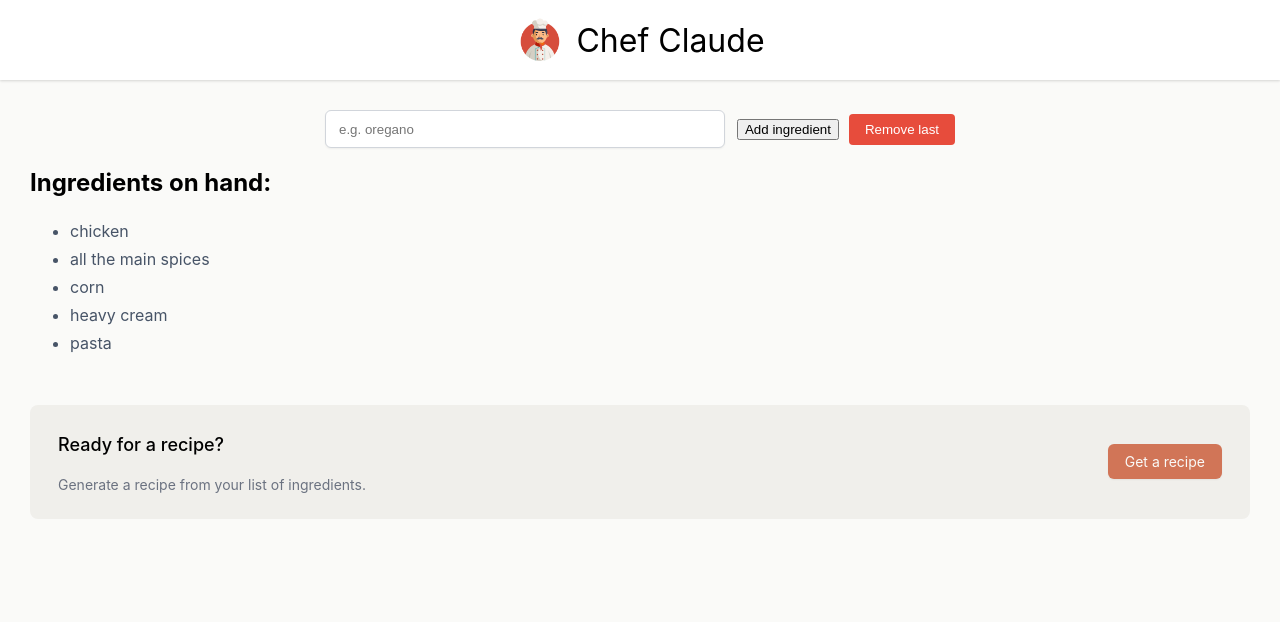
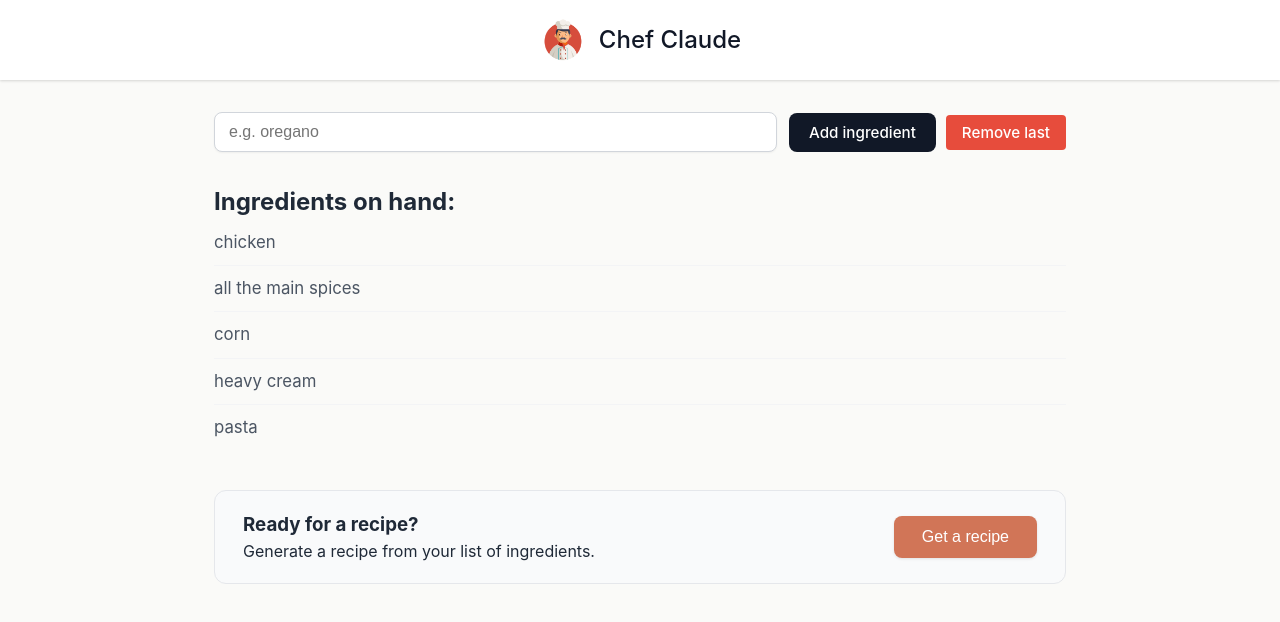
Before and after one commit to Mawejje123/Recipe-Generator, a React (Vite) app: page / in a window 1280 px wide. Shown: the top 622 px of the page. Built offline with nearby package versions, Linux system fonts and the light colour scheme.

Commit message:
Add an animation spinner

```diff
--- a/src/App.css
+++ b/src/App.css
@@ -1,117 +1,315 @@
+/* Reset & base styles */
 * {
     box-sizing: border-box;
+    margin: 0;
+    padding: 0;
 }
 
 body {
-    margin: 0;
-    font-family: Inter, sans-serif;
+    font-family: 'Inter', system-ui, -apple-system, sans-serif;
     background-color: #FAFAF8;
+    color: #1F2937;
+    line-height: 1.5;
+    min-height: 100vh;
 }
 
+/* Header */
 header {
+    display: flex;
+    align-items: center;
+    justify-content: center;
+    gap: 12px;
+    height: 80px;
+    background: white;
+    box-shadow: 0 1px 3px rgba(0, 0, 0, 0.1),
+                0 1px 2px rgba(0, 0, 0, 0.06);
+    position: sticky;
+    top: 0;
+    z-index: 10;
+}
+
+header img {
+    width: 48px;
+    height: 48px;
+    object-fit: contain;
+}
+
+header h1 {
+    font-size: 1.5rem;
+    font-weight: 500;
+    color: #111827;
+}
+
+/* Main content */
+main {
+    max-width: 900px;
+    margin: 0 auto;
+    padding: 32px 24px 40px;
+}
+
+/* Add ingredient form */
+.add-ingredient-form {
+    display: flex;
+    flex-wrap: wrap;
+    gap: 12px;
+    margin-bottom: 32px;
+}
+
+.add-ingredient-form input {
+    flex: 1 1 280px;
+    min-width: 0;
+    padding: 10px 14px;
+    font-size: 1rem;
+    border: 1px solid #D1D5DB;
+    border-radius: 8px;
+    box-shadow: 0 1px 2px rgba(0, 0, 0, 0.05);
+    transition: border-color 0.15s ease, box-shadow 0.15s ease;
+}
+
+.add-ingredient-form input:focus {
+    outline: none;
+    border-color: #9CA3AF;
+    box-shadow: 0 0 0 3px rgba(156, 163, 175, 0.15);
+}
+
+.add-ingredient-form .button-group {
+    display: flex;
+    gap: 10px;
+    flex-wrap: wrap;
+}
+
+.add-ingredient-form button {
+    font-family: inherit;
+    font-size: 0.95rem;
+    font-weight: 500;
+    padding: 10px 20px;
+    border-radius: 8px;
+    cursor: pointer;
+    transition: all 0.15s ease;
+    white-space: nowrap;
+}
+
+.add-ingredient-form button[type="submit"] {
+    background: #111827;
+    color: white;
+    border: none;
+}
+
+.add-ingredient-form button[type="submit"]:hover {
+    background: #1F2937;
+    transform: translateY(-1px);
+}
+
+.add-ingredient-form button.remove-btn {
+    background: #EF4444;
+    color: white;
+    border: none;
+}
+
+.add-ingredient-form button.remove-btn:hover {
+    background: #DC2626;
+    transform: translateY(-1px);
+}
+
+/* Ingredients list */
+.ingredients-list {
+    list-style: none;
+    margin-bottom: 40px;
+}
+
+.ingredients-list li {
+    padding: 10px 0;
+    color: #4B5563;
+    font-size: 1.05rem;
+    border-bottom: 1px solid #F3F4F6;
+    transition: background 0.15s;
+}
+
+.ingredients-list li:last-child {
+    border-bottom: none;
+}
+
+/* Get recipe section */
+.get-recipe-container {
+    display: flex;
+    flex-wrap: wrap;
+    justify-content: space-between;
+    align-items: center;
+    gap: 24px;
+    padding: 20px 28px;
+    background: #F9FAFB;
+    border-radius: 12px;
+    border: 1px solid #E5E7EB;
+    margin-bottom: 40px;
+}
+
+.get-recipe-container .text-content h3 {
+    margin: 0 0 8px;
+    font-size: 1.25rem;
+    font-weight: 600;
+    color: #111827;
+}
+
+.get-recipe-container .text-content p {
+    margin: 0;
+    color: #6B7280;
+    font-size: 0.95rem;
+}
+
+.get-recipe-container button {
+    background: #D17557;
+    color: white;
+    border: none;
+    padding: 12px 28px;
+    font-size: 1rem;
+    font-weight: 500;
+    border-radius: 8px;
+    cursor: pointer;
+    transition: all 0.2s ease;
+    box-shadow: 0 1px 3px rgba(0, 0, 0, 0.1);
+    position: relative;
+    overflow: hidden;
+}
+
+.get-recipe-container button:hover {
+    background: #C65D40;
+    transform: translateY(-1px);
+    box-shadow: 0 4px 12px rgba(209, 117, 87, 0.3);
+}
+
+.get-recipe-container button:disabled {
+    background: #D1D5DB;
+    cursor: not-allowed;
+    transform: none;
+    box-shadow: none;
+}
+
+/* ──────────────────────────────────────────────── */
+/*          BEST LOADING SPINNER ANIMATION           */
+/* ──────────────────────────────────────────────── */
+
+.loading-spinner-container {
     display: flex;
     justify-content: center;
     align-items: center;
-    gap: 11px;
-    height: 80px;
-    background-color: white;
-    box-shadow: 0px 1px 3px 0px rgba(0, 0, 0, 0.10), 0px 1px 2px 0px rgba(0, 0, 0, 0.06);
+    padding: 20px 0;
 }
 
-header > img {
-    width: 50px;
+.loading-spinner {
+    position: relative;
+    width: 48px;
+    height: 48px;
 }
 
-header > h1 {
-    font-weight: 400;
+.loading-spinner::before,
+.loading-spinner::after {
+    content: '';
+    position: absolute;
+    inset: 0;
+    border-radius: 50%;
+    border: 4px solid transparent;
 }
 
-main {
-    padding: 30px 30px 10px;
+.loading-spinner::before {
+    border-top-color: #D17557;
+    border-right-color: #D17557;
+    animation: spin 1.2s linear infinite;
 }
 
-.add-ingredient-form {
-    display: flex;
-    justify-content: center;
-    gap: 12px;
-    height: 38px;
+.loading-spinner::after {
+    border-top-color: rgba(209, 117, 87, 0.3);
+    border-left-color: rgba(209, 117, 87, 0.3);
+    animation: spin-reverse 1.8s linear infinite;
+    animation-delay: 0.4s;
 }
 
-.add-ingredient-form > input {
-    border-radius: 6px;
-    border: 1px solid #D1D5DB;
-    padding: 9px 13px;
-    box-shadow: 0px 1px 2px 0px rgba(0, 0, 0, 0.05);
-    flex-grow: 1;
-    min-width: 150px;
-    max-width: 400px;
+.loading-spinner-inner {
+    position: absolute;
+    inset: 8px;
+    border-radius: 50%;
+    background: linear-gradient(45deg, #D17557, #F4A261);
+    animation: pulse 2s ease-in-out infinite;
 }
 
-.add-ingredient-form > button {
-    font-family: Inter, sans-serif;
-    border-radius: 6px;
-    border: none;
-    background-color: #141413;
-    color: #FAFAF8;
-    width: 150px;
-    font-size: 0.875rem;
-    font-weight: 500;
+@keyframes spin {
+    to {
+        transform: rotate(360deg);
+    }
 }
 
-.add-ingredient-form > button::before {
-    content: "+";
-    margin-right: 5px;
+@keyframes spin-reverse {
+    to {
+        transform: rotate(-360deg);
+    }
 }
 
-ul.ingredients-list {
-    margin-bottom: 48px;
+@keyframes pulse {
+    0%, 100% {
+        transform: scale(0.85);
+        opacity: 0.7;
+    }
+    50% {
+        transform: scale(1.1);
+        opacity: 1;
+    }
 }
 
-ul.ingredients-list > li {
-    color: #475467;
-    line-height: 28px;
+/* Optional: full-screen overlay version */
+.loading-overlay {
+    position: fixed;
+    inset: 0;
+    background: rgba(250, 250, 248, 0.75);
+    backdrop-filter: blur(6px);
+    display: flex;
+    align-items: center;
+    justify-content: center;
+    z-index: 9999;
 }
 
-.get-recipe-container {
-    display: flex;
-    justify-content: space-between;
-    align-items: center;
-    border-radius: 8px;
-    background: #F0EFEB;
-    padding: 10px 28px;
+/* Recipe display */
+.suggested-recipe-container {
+    background: white;
+    padding: 28px;
+    border-radius: 12px;
+    border: 1px solid #E5E7EB;
+    box-shadow: 0 4px 6px -1px rgba(0, 0, 0, 0.1),
+                0 2px 4px -1px rgba(0, 0, 0, 0.06);
 }
 
-.get-recipe-container h3 {
-    font-size: 1.125rem;
-    font-weight: 500;
-    line-height: 24px;
+.suggested-recipe-container h2,
+.suggested-recipe-container h3 {
+    color: #111827;
+    margin-bottom: 16px;
 }
 
-.get-recipe-container p {
-    color: #6B7280;
-    font-size: 0.875rem;
-    line-height: 20px;
+.suggested-recipe-container ul,
+.suggested-recipe-container ol {
+    padding-left: 24px;
+    margin-bottom: 24px;
 }
 
-.get-recipe-container button {
-    border: none;
-    border-radius: 6px;
-    background: #D17557;
-    box-shadow: 0px 1px 2px 0px rgba(0, 0, 0, 0.05);
-    color: #FAFAF8;
-    padding: 9px 17px;
-    font-family: Inter, sans-serif;
-    font-size: 0.875rem;
-    cursor: pointer;
+.suggested-recipe-container li {
+    margin-bottom: 12px;
+    color: #374151;
 }
 
-.suggested-recipe-container {
-    color: #475467;
-    line-height: 28px;
-    font-size: 1.125rem;
-    font-weight: 400;
+/* Responsive adjustments */
+@media (max-width: 640px) {
+    main {
+        padding: 24px 16px;
+    }
+
+    .add-ingredient-form {
+        flex-direction: column;
+    }
+
+    .get-recipe-container {
+        flex-direction: column;
+        text-align: center;
+    }
+
+    .get-recipe-container button {
+        width: 100%;
+        max-width: 300px;
+    }
 }
-
-.suggested-recipe-container ul li, .suggested-recipe-container ol li {
-    margin-bottom: 8px;
-}
```
